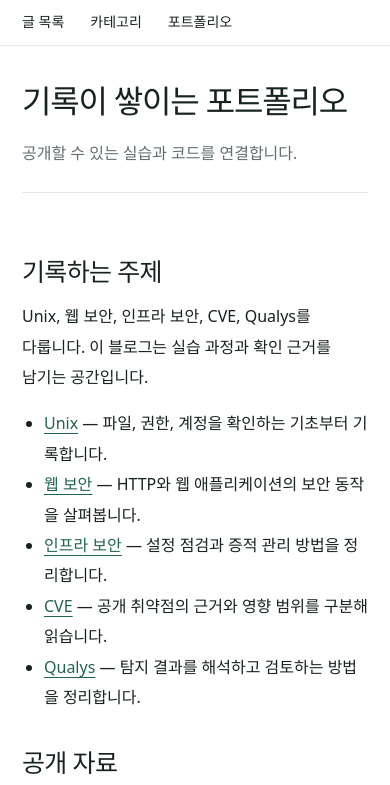
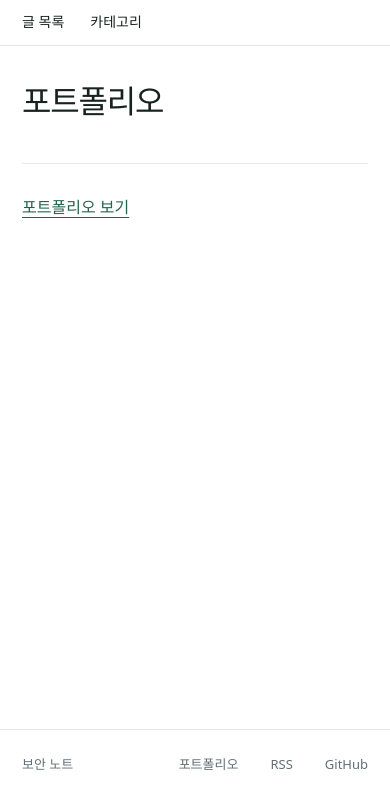
Before and after one commit to ryuyunseong/security-blog, an Astro site: page /portfolio in a window 390 px wide. Shown: the part 59-844 px from the top of the page. Built offline with nearby package versions, Linux system fonts and the light colour scheme; Astro itself is replaced by a stand-in of ours.

Commit message:
fix(ui): 포트폴리오 메뉴를 하단 사이트 링크로 이동
상단 메뉴의 포트폴리오 항목을 제거하고 하단에서 기존 사이트로 직접 연결한다.
중복 소개와 작성 지침을 제거하고 기존 경로는 링크 안내로 유지한다.
안내 페이지는 noindex 및 기존 사이트 canonical을 적용하고 사이트맵에서 제외한다.
빌드 검사에서 같은 Pages 호스트의 별도 포트폴리오 사이트를 외부 목적지로 처리한다.

Astro 진단 0건, 회귀 테스트 20개, Pages 경로 빌드 및 생성물 검사 8353개를 통과했다.
320/390/768/1440px 화면, 모바일 탭, 테마와 JavaScript 없는 링크 이동을 포함한 브라우저 검사 216개를 통과했다.

```diff
--- a/scripts/verify-build.mjs
+++ b/scripts/verify-build.mjs
@@ -8,6 +8,8 @@ const canonical = index.match(/<link\b[^>]*rel="canonical"[^>]*href="([^"]+)"/)?
 assert.ok(canonical, '홈 canonical 누락');
 const home = new URL(canonical.replaceAll('&amp;', '&'));
 const base = home.pathname;
+// 같은 Pages 호스트에서 운영하는 별도 사이트는 블로그 빌드 파일이 아니다.
+const externalSites = new Set(['https://ryuyunseong.github.io/security-portfolio/']);
 let checks = 0;
 const check = (value, message) => { assert.ok(value, message); checks++; };
 
@@ -37,7 +39,7 @@ for (const file of htmlFiles) {
     const ref = match[1].replaceAll('&amp;', '&');
     if (/^(mailto:|tel:|data:)/.test(ref)) continue;
     const url = new URL(ref, current);
-    if (url.origin !== home.origin) continue;
+    if (url.origin !== home.origin || externalSites.has(url.href)) continue;
     check(url.pathname.startsWith(base), `base 경로 누락: ${ref} (${file})`);
     const localPath = decodeURIComponent(url.pathname.slice(base.length));
     let target = resolve(root, localPath);
@@ -72,5 +74,6 @@ for (const entry of entries) {
   check(sitemap.includes(url), `사이트맵 글 누락: ${entry.url}`);
 }
 check(!sitemap.includes('/404') && !sitemap.includes('/search/'), '색인 제외 페이지가 사이트맵에 포함됨');
+check(!sitemap.includes(`<loc>${new URL(base + 'portfolio/', home.origin).href}</loc>`), '포트폴리오 안내 페이지가 사이트맵에 포함됨');
 check((await readFile(resolve(root, 'robots.txt'), 'utf8')).includes(new URL(base + 'sitemap.xml', home).href), 'robots 사이트맵 경로 오류');
 console.log(`빌드 검증 통과: ${checks}개 검사, ${htmlFiles.length}개 HTML, ${posts.length}개 공개 글, base=${base}`);
--- a/src/layouts/BaseLayout.astro
+++ b/src/layouts/BaseLayout.astro
@@ -54,7 +54,6 @@ const schema = {
       <nav aria-label="주 메뉴">
         <a href={path('#posts')} aria-current={current === path() ? 'page' : undefined}>글 목록</a>
         <a href={path('categories/')} aria-current={current.includes('/categories/') ? 'page' : undefined}>카테고리</a>
-        <a href={path('portfolio/')} aria-current={current === path('portfolio/') ? 'page' : undefined}>포트폴리오</a>
       </nav>
       <div class="header-actions">
         <a class="icon-button" href={path('search/')} aria-label="글 검색"><Icon name="search" /></a>
@@ -62,7 +61,7 @@ const schema = {
       </div>
     </header>
     <main id="main" class="shell" tabindex="-1"><slot /></main>
-    <footer class="site-footer shell"><span>보안 노트</span><div><a href={path('rss.xml')}>RSS</a><a href={siteInfo.github} rel="me">GitHub</a></div></footer>
+    <footer class="site-footer shell"><span>보안 노트</span><div><a href={siteInfo.portfolio}>포트폴리오</a><a href={path('rss.xml')}>RSS</a><a href={siteInfo.github} rel="me">GitHub</a></div></footer>
     <script>
       const button = document.querySelector<HTMLButtonElement>('#theme-toggle');
       if (button) {
--- a/src/lib/site.ts
+++ b/src/lib/site.ts
@@ -4,6 +4,7 @@ export const siteInfo = {
   title: '보안 노트',
   description: 'Unix부터 웹·인프라 보안까지, 실습과 코드로 쌓아가는 기술 노트.',
   github: 'https://github.com/ryuyunseong',
+  portfolio: 'https://ryuyunseong.github.io/security-portfolio/',
 };
 
 export const categories = [
--- a/src/pages/portfolio.astro
+++ b/src/pages/portfolio.astro
@@ -1,13 +1,10 @@
 ---
 import BaseLayout from '../layouts/BaseLayout.astro';
-import { categories, path, siteInfo } from '../lib/site';
+import { siteInfo } from '../lib/site';
 ---
-<BaseLayout title="포트폴리오" description="공개 기술 기록과 GitHub 실습 자료를 연결하는 정보보안 포트폴리오입니다.">
-  <div class="page-heading"><h1>기록이 쌓이는 포트폴리오</h1><p>공개할 수 있는 실습과 코드를 연결합니다.</p></div>
+<BaseLayout title="포트폴리오" description="류윤성의 정보보안 포트폴리오입니다." noindex canonicalPath={siteInfo.portfolio}>
+  <div class="page-heading"><h1>포트폴리오</h1></div>
   <div class="page-section prose">
-    <h2>기록하는 주제</h2><p>Unix, 웹 보안, 인프라 보안, CVE, Qualys를 다룹니다. 이 블로그는 실습 과정과 확인 근거를 남기는 공간입니다.</p>
-    <ul>{categories.map((category) => <li><a href={path(`categories/${category.id}/`)}>{category.label}</a> — {category.description}</li>)}</ul>
-    <h2>공개 자료</h2><ul><li><a href={siteInfo.github}>GitHub · ryuyunseong</a> — 공개 저장소와 실습 코드를 확인할 수 있습니다.</li><li><a href="https://github.com/ryuyunseong/security-blog">블로그 소스</a> — 글과 예제 검증 기록을 함께 관리합니다.</li></ul>
-    <h2>공개와 작성 기준</h2><p>예제 글은 학습용 콘텐츠로 표시합니다. 실제 프로젝트와 개인 역할은 공개 근거를 확인한 뒤 별도로 추가합니다. 고객·내부 환경이나 자격 증명은 기록하지 않습니다.</p><p>CVE 글에서는 분석·제보 역할과 CNA의 식별자 할당·공개 역할을 구분합니다. 특정 제품의 실습 예제를 실제 운영 경험으로 표현하지 않습니다.</p>
+    <p><a href={siteInfo.portfolio}>포트폴리오 보기</a></p>
   </div>
 </BaseLayout>
--- a/src/pages/sitemap.xml.ts
+++ b/src/pages/sitemap.xml.ts
@@ -6,7 +6,7 @@ import { escapeXml } from '../lib/core.mjs';
 export async function GET(context: APIContext) {
   const posts = await getPosts();
   const tags = [...new Set(posts.flatMap((post) => post.data.tags))];
-  const urls = [path(), path('categories/'), path('tags/'), path('portfolio/'), unixSeries.path,
+  const urls = [path(), path('categories/'), path('tags/'), unixSeries.path,
     ...categories.map((category) => path(`categories/${category.id}/`)),
     ...tags.map(tagPath), ...posts.map((post) => postPath(post.id))];
   const xml = `<?xml version="1.0" encoding="UTF-8"?><urlset xmlns="http://www.sitemaps.org/schemas/sitemap/0.9">${urls.map((url) => `<url><loc>${escapeXml(new URL(url, context.site).href)}</loc></url>`).join('')}</urlset>`;
```
